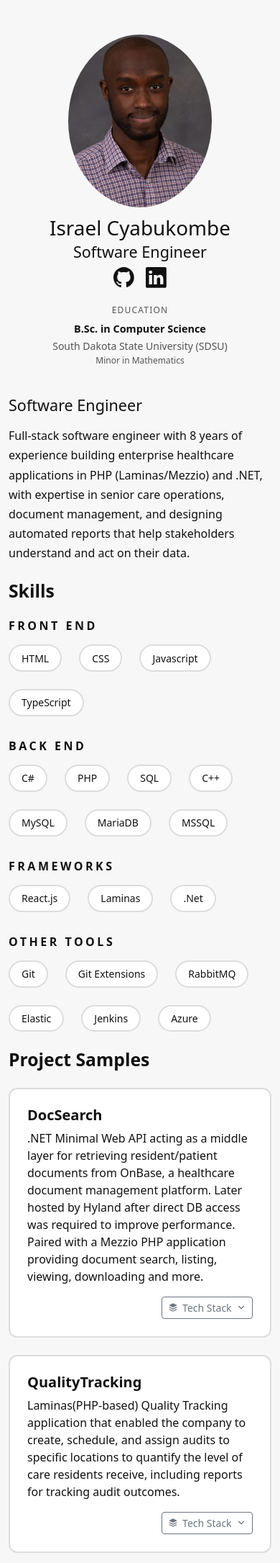
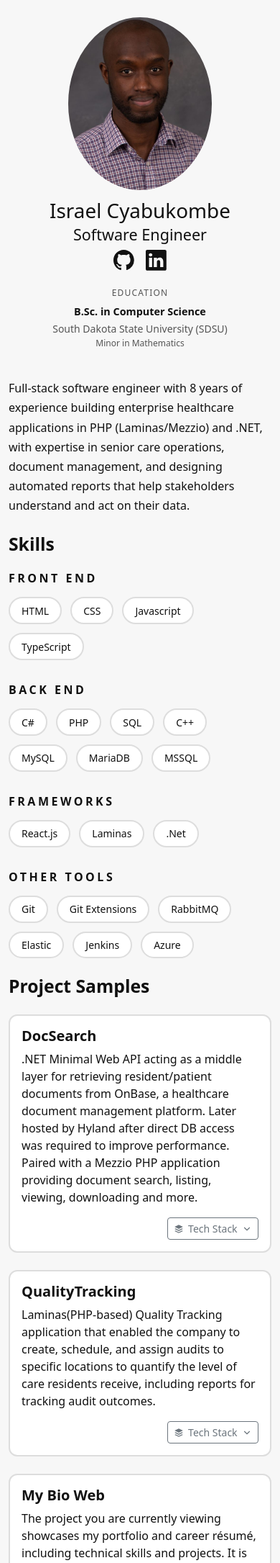
Before and after one commit to israelCyabukombe/devprofile-iz, a Laravel app: page / in a window 390 px wide. Shown: the part 57-2228 px from the top of the page at 72% size. Run offline with Laravel 12, Linux system fonts and the light colour scheme; data comes from the database, SQL or seed files in the repository; style sheets or scripts are compiled from the project's sources.

Commit message:
Added Responsiveness

```diff
--- a/resources/css/app.css
+++ b/resources/css/app.css
@@ -149,8 +149,12 @@ body {
 
 /* Home page: right column (intro, skills, projects), styled after BioWeb's About.css */
 
+/* One width for the whole right column, so intro, skills and project cards line up on wide screens. */
+.home-content {
+    max-width: 720px;
+}
+
 .home-intro-text {
-    max-width: 60ch;
     line-height: 1.7;
 }
 
@@ -158,7 +162,6 @@ body {
     display: flex;
     flex-direction: column;
     gap: 2rem;
-    max-width: 600px;
 }
 
 .skill-group-title {
@@ -170,10 +173,17 @@ body {
     text-transform: uppercase;
 }
 
+/* A smaller gap on phones, so fewer badges end up alone on a line. */
 .skill-badges {
     display: flex;
     flex-wrap: wrap;
-    gap: 1.5rem;
+    gap: 0.75rem;
+}
+
+@media (min-width: 576px) {
+    .skill-badges {
+        gap: 1.5rem;
+    }
 }
 
 .skill-badge {
@@ -196,9 +206,12 @@ body {
     transition: transform 0.2s ease, box-shadow 0.2s ease;
 }
 
-.project-card:hover {
-    transform: translateY(-3px);
-    box-shadow: 0 8px 24px rgba(0, 0, 0, 0.15);
+/* Only lift the card on devices with a real pointer; on touch screens the hover state sticks after a tap. */
+@media (hover: hover) {
+    .project-card:hover {
+        transform: translateY(-3px);
+        box-shadow: 0 8px 24px rgba(0, 0, 0, 0.15);
+    }
 }
 
 .project-link {
--- a/resources/views/components/project-card.blade.php
+++ b/resources/views/components/project-card.blade.php
@@ -4,7 +4,7 @@
 --}}
 @props(['project'])
 
-<article class="project-card p-4 mb-4">
+<article class="project-card p-3 p-sm-4 mb-4">
     <h5 class="fw-bold mb-2">{{ $project->title }}</h5>
     <p class="mb-3">{{ $project->description }}</p>
 
--- a/resources/views/home/index.blade.php
+++ b/resources/views/home/index.blade.php
@@ -7,17 +7,20 @@
 @endsection
 
 @section('content')
-    <div class="container-fluid">
+    <div class="container">
         @if ($personalInfo)
-            <div class="row align-items-start py-5">
-                <div class="col-lg-4 col-md-4 mb-4 mb-md-0 profile-sidebar">
+            {{-- Two columns from 992px (lg) up; below that the sidebar stacks on top. --}}
+            <div class="row align-items-start py-4 py-lg-5">
+                <div class="col-lg-4 mb-4 mb-lg-0 profile-sidebar">
                     @include('home.partials.profile-sidebar', ['personalInfo' => $personalInfo])
                 </div>
 
-                <div class="col-lg-8 col-md-8 ps-lg-4">
-                    @include('home.partials.intro', ['personalInfo' => $personalInfo])
-                    @include('home.partials.skills', ['skillGroups' => $skillGroups])
-                    @include('home.partials.projects', ['projects' => $projects])
+                <div class="col-lg-8 ps-lg-4">
+                    <div class="home-content">
+                        @include('home.partials.intro', ['personalInfo' => $personalInfo])
+                        @include('home.partials.skills', ['skillGroups' => $skillGroups])
+                        @include('home.partials.projects', ['projects' => $projects])
+                    </div>
                 </div>
             </div>
         @else
--- a/resources/views/home/partials/intro.blade.php
+++ b/resources/views/home/partials/intro.blade.php
@@ -1,5 +1,8 @@
-{{-- Right column, top: job title and summary. --}}
+{{--
+    Right column, top: job title and summary.
+    The job title is hidden while the columns are stacked, because the sidebar right above already shows it.
+--}}
 <section class="home-intro mb-4">
-    <h4 class="mb-3">{{ $personalInfo->job_title }}</h4>
+    <h4 class="mb-3 d-none d-lg-block">{{ $personalInfo->job_title }}</h4>
     <p class="home-intro-text">{{ $personalInfo->summary_text }}</p>
 </section>
```
Also changed, not shown: ROADMAP.md (+4 -2 lines), tests/Feature/ResponsiveLayoutTest.php (added, +45 -0 lines).
